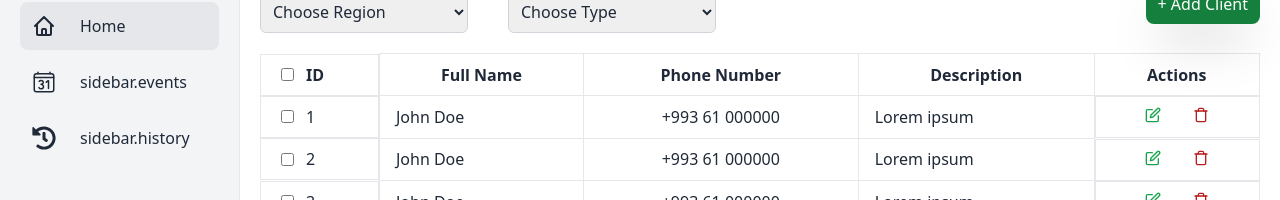
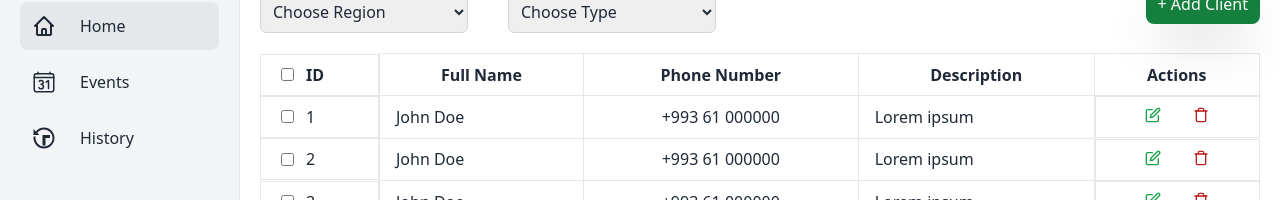
Before and after one commit to Halil777/Sms-sender-admin, a React (Vite) app: page / in a window 1280 px wide. Shown: the part 134-334 px from the top of the page. Built offline with nearby package versions, Linux system fonts and the light colour scheme.

Commit message:
need translate sidebar titles

```diff
--- a/src/components/home/HomeTable.tsx
+++ b/src/components/home/HomeTable.tsx
@@ -59,7 +59,7 @@ const HomeTable: FC = () => {
           </thead>
           <tbody>
             {Array.from({ length: 10 }, (_, i) => (
-              <tr key={i}>
+              <tr key={i} className="hover:bg-gray-100 dark:hover:bg-gray-700">
                 <td className="border flex items-center gap-3 pl-5 py-2">
                   <input
                     type="checkbox"
--- a/src/components/layout/sidebar/Sidebar.tsx
+++ b/src/components/layout/sidebar/Sidebar.tsx
@@ -6,9 +6,9 @@ import { HiOutlineHome } from "react-icons/hi";
 // import { CiSettings } from "react-icons/ci";
 // import { FaAngleDown, FaAngleUp } from "react-icons/fa";
 import HamburgerButton from "../../common/hamburgerMenu/HamburgerButton";
+import { GoHistory } from "react-icons/go";
 import { IoCalendarNumberOutline } from "react-icons/io5";
 import { useTranslation } from "react-i18next";
-import { FaHistory } from "react-icons/fa";
 import Profile from "../../profile/Profile";
 
 interface MenuItem {
@@ -36,14 +36,14 @@ const Sidebar: FC = () => {
     },
     { title: "sidebar.home", path: "/", src: <HiOutlineHome /> },
     {
-      title: "sidebar.events",
+      title: "Events",
       path: "/events",
       src: <IoCalendarNumberOutline />,
     },
     {
-      title: "sidebar.history",
+      title: "History",
       path: "/history",
-      src: <FaHistory />,
+      src: <GoHistory />,
     },
     // {
     //   title: "sidebar.settings",
```
Also changed, not shown: 3 other files (tests, documents, lock files or other folders).
